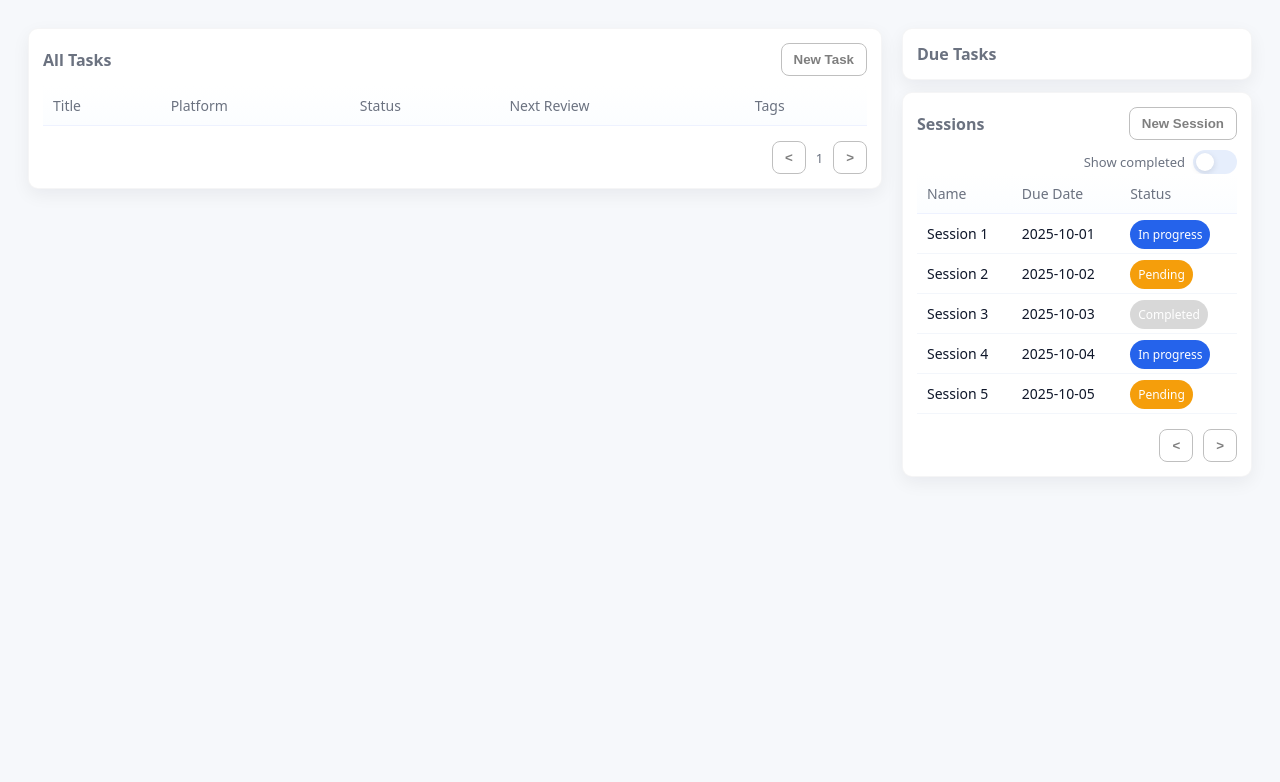
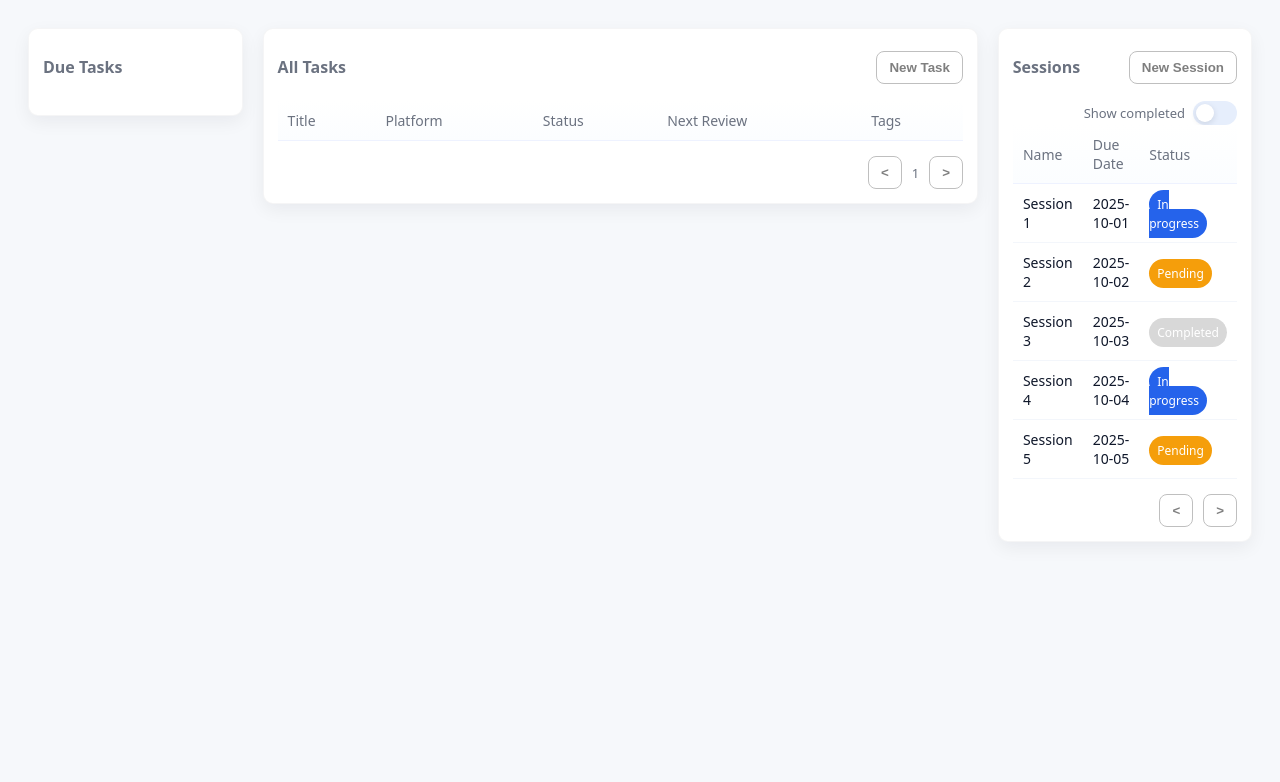
Before and after one commit to rakeshranjandas/cp-prep, a PHP site: page / in a window 1280 px wide. Shown: the top 782 px of the page. Run offline with PHP 8.4, Linux system fonts and the light colour scheme; data that the repository does not hold is empty.

Commit message:
Changed UI

```diff
--- a/index.php
+++ b/index.php
@@ -31,11 +31,25 @@
 			padding: 28px;
 		}
 		.dashboard {
-			max-width: 1400px;
+			/* max-width: 1400px; */
 			margin: 0 auto;
 			display: grid;
-			grid-template-columns: 1fr 350px;
+			grid-template-columns: 0.6fr 2fr 0.6fr; /* Left, Center, Right layout */
 			gap: 20px;
+			align-items: start;
+		}
+		main {
+			grid-column: 2; /* Center column */
+		}
+		.due-tasks {
+			grid-column: 1; /* Left column */
+			position: sticky;
+			top: 0;
+		}
+		.sessions {
+			grid-column: 3; /* Right column */
+			position: sticky;
+			top: 0;
 		}
 		.header {
 			display: flex;
@@ -276,14 +290,65 @@
 			color: red;
 		}
 
+		.card .sectionHeaderDiv {
+			height: 3rem;
+			display:flex;justify-content:space-between;align-items:center;margin-bottom:10px;
+		}
+
 	</style>
 
 </head>
 <body>
 	<div class="dashboard">
+		<div class="due-tasks">
+			<div class="card">
+				<div class="sectionHeaderDiv">
+					<div class="section-header">Due Tasks</div>
+				</div>
+				<ul class="due-list" style="padding:0;margin:0;list-style:none">
+					<li class="due-list-item">
+						<div style="font-weight:bold">Binary Search Practice</div>
+						<div style="font-size:12px;color:var(--muted)">2025-10-05</div>
+					</li>
+					<li class="due-list-item">
+						<div style="font-weight:bold">Dynamic Programming Session</div>
+						<div style="font-size:12px;color:var(--muted)">2025-10-06</div>
+					</li>
+					<li class="due-list-item">
+						<div style="font-weight:bold">Graph Theory Review</div>
+						<div style="font-size:12px;color:var(--muted)">2025-10-07</div>
+					</li>
+					<li class="due-list-item">
+						<div style="font-weight:bold">Graph Theory Review</div>
+						<div style="font-size:12px;color:var(--muted)">2025-10-07</div>
+					</li>
+					<li class="due-list-item">
+						<div style="font-weight:bold">Graph Theory Review</div>
+						<div style="font-size:12px;color:var(--muted)">2025-10-07</div>
+					</li>
+					<li class="due-list-item">
+						<div style="font-weight:bold">Graph Theory Review</div>
+						<div style="font-size:12px;color:var(--muted)">2025-10-07</div>
+					</li>
+					<li class="due-list-item">
+						<div style="font-weight:bold">Graph Theory Review</div>
+						<div style="font-size:12px;color:var(--muted)">2025-10-07</div>
+					</li>
+					<li class="due-list-item">
+						<div style="font-weight:bold">Graph Theory Review</div>
+						<div style="font-size:12px;color:var(--muted)">2025-10-07</div>
+					</li>
+					<li class="due-list-item">
+						<div style="font-weight:bold">Graph Theory Review</div>
+						<div style="font-size:12px;color:var(--muted)">2025-10-07</div>
+					</li>
+				</ul>
+			</div>
+		</div>
+
 		<main>
 			<div class="card">
-				<div style="display:flex;justify-content:space-between;align-items:center;margin-bottom:10px">
+				<div class="sectionHeaderDiv">
 					<div class="section-header">All Tasks</div>
 					<div style="display:flex;gap:12px;align-items:center">
 					<button class="button" onclick="TaskModal.showAdd()">New Task</button>
@@ -342,47 +407,9 @@
 			</div>
 		</main>
 
-		<aside>
+		<div class="sessions">
 			<div class="card">
-				<div class="section-header">Due Tasks</div>
-				<ul class="due-list" style="padding:0;margin:0;list-style:none">
-					<li class="due-list-item">
-						<div style="font-weight:bold">Binary Search Practice</div>
-						<div style="font-size:12px;color:var(--muted)">2025-10-05</div>
-					</li>
-					<li class="due-list-item">
-						<div style="font-weight:bold">Dynamic Programming Session</div>
-						<div style="font-size:12px;color:var(--muted)">2025-10-06</div>
-					</li>
-					<li class="due-list-item">
-						<div style="font-weight:bold">Graph Theory Review</div>
-						<div style="font-size:12px;color:var(--muted)">2025-10-07</div>
-					</li>
-					<li class="due-list-item">
-						<div style="font-weight:bold">Graph Theory Review</div>
-						<div style="font-size:12px;color:var(--muted)">2025-10-07</div>
-					</li>
-					<li class="due-list-item">
-						<div style="font-weight:bold">Graph Theory Review</div>
-						<div style="font-size:12px;color:var(--muted)">2025-10-07</div>
-					</li>
-					<li class="due-list-item">
-						<div style="font-weight:bold">Graph Theory Review</div>
-						<div style="font-size:12px;color:var(--muted)">2025-10-07</div>
-					</li>
-					<li class="due-list-item">
-						<div style="font-weight:bold">Graph Theory Review</div>
-						<div style="font-size:12px;color:var(--muted)">2025-10-07</div>
-					</li>
-					<li class="due-list-item">
-						<div style="font-weight:bold">Graph Theory Review</div>
-						<div style="font-size:12px;color:var(--muted)">2025-10-07</div>
-					</li>
-				</ul>
-			</div>
-
-			<div class="card" style="margin-top:12px">
-				<div style="display:flex;justify-content:space-between;align-items:center;margin-bottom:10px">
+				<div class="sectionHeaderDiv">
 					<div class="section-header">Sessions</div>
 					<button class="button" id="addSessionBtn">New Session</button>
 				</div>
@@ -431,7 +458,7 @@
                     <button class="button next-button" id="sessionsNext">></button>
                 </div>
 			</div>
-		</aside>
+		</div>
 	</div>
 
 	<!-- Modal for Task Preview and Edit -->
```
